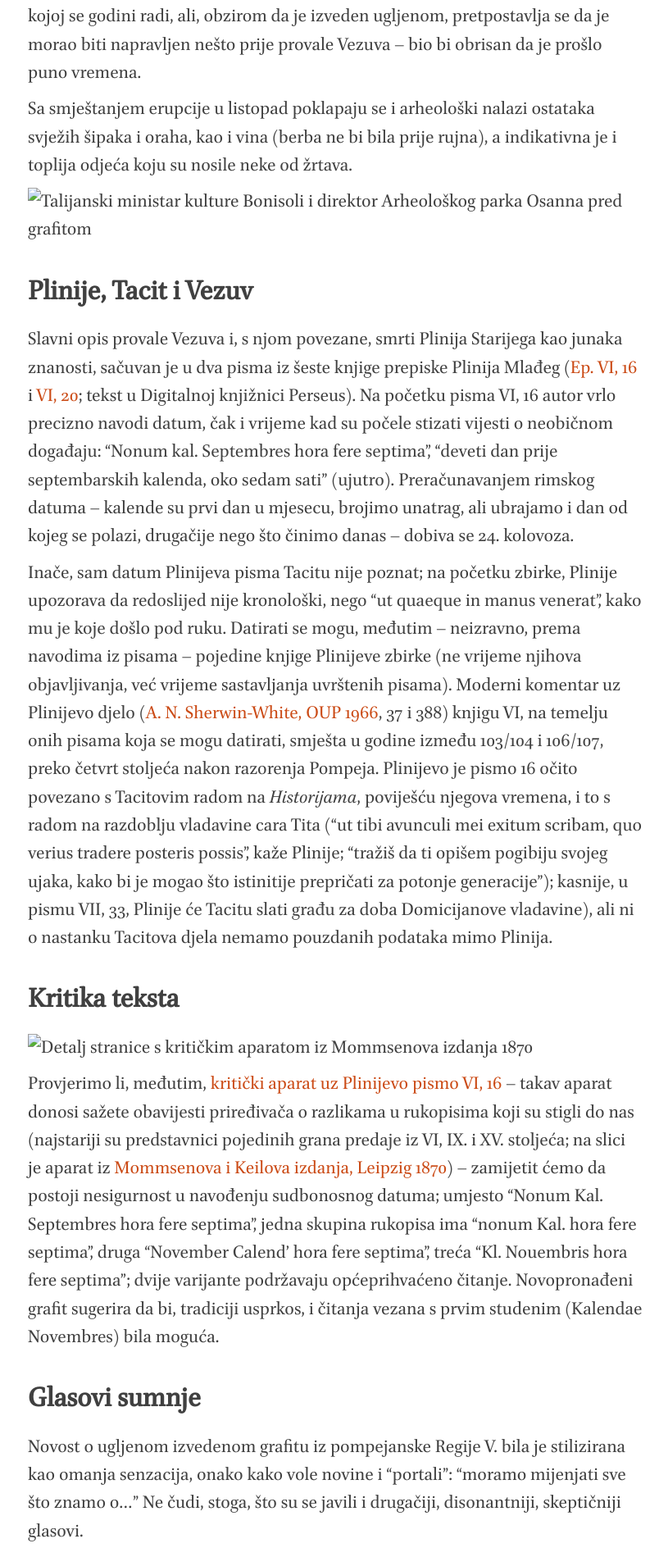
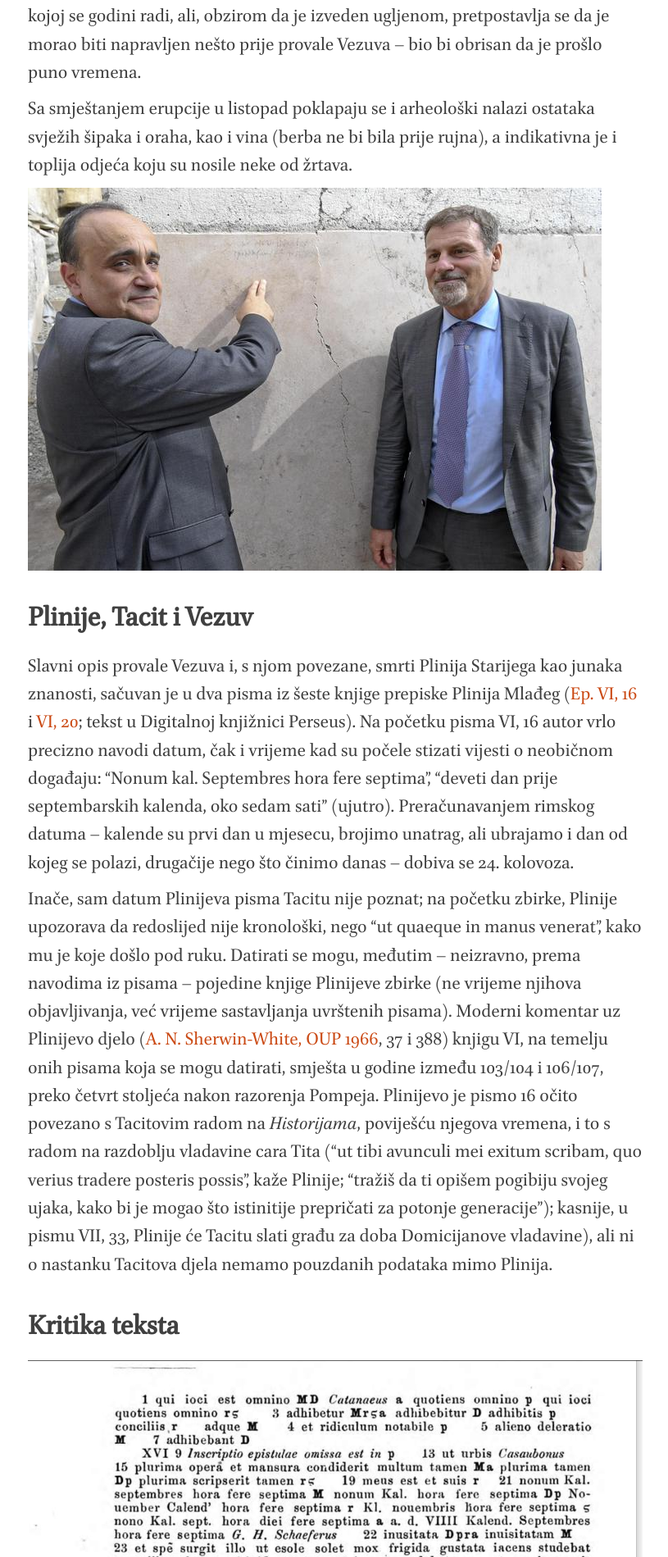
Before and after one commit to nevenjovanovic/nevenjovanovic.github.io, a Jekyll site: the page built from _posts/2018-11-17-pompeji-datum.markdown, in a window 1280 px wide. Shown: the part 1075-2974 px from the top of the page at 82% size, without its empty margins (231-1046 px from the left). Built offline with Jekyll 4.4.1, drawn with Linux system fonts in a browser that asks for light colours; nearby versions of some CDN libraries.

Commit message:
Correct relative URLs of images

```diff
--- a/_posts/2018-11-17-pompeji-datum.markdown
+++ b/_posts/2018-11-17-pompeji-datum.markdown
@@ -17,7 +17,7 @@ Massimo Osanna, direktor Arheološkog parka Pompeji, objavio je [na Instagramu](
 
 Sa smještanjem erupcije u listopad poklapaju se i arheološki nalazi ostataka svježih šipaka i oraha, kao i vina (berba ne bi bila prije rujna), a indikativna je i toplija odjeća koju su nosile neke od žrtava.
 
-![Talijanski ministar kulture Bonisoli i direktor Arheološkog parka Osanna pred grafitom](img/ministaridirektor.jpg)
+![Talijanski ministar kulture Bonisoli i direktor Arheološkog parka Osanna pred grafitom](/img/ministaridirektor.jpg "Bonisoli i Osanna pred grafitom")
 
 # Plinije, Tacit i Vezuv
 
@@ -27,7 +27,7 @@ Inače, sam datum Plinijeva pisma Tacitu nije poznat; na početku zbirke, Plinij
 
 # Kritika teksta
 
-![Detalj stranice s kritičkim aparatom iz Mommsenova izdanja 1870](img/pliny-apparatus-detail.png)
+![Detalj stranice s kritičkim aparatom iz Mommsenova izdanja 1870](/img/pliny-apparatus-detail.png "Detalj iz Mommsen-Keilova aparata uz Plinijeva pisma")
 
 Provjerimo li, međutim, [kritički aparat uz Plinijevo pismo VI, 16](https://reader.digitale-sammlungen.de/de/fs1/object/display/bsb10996178_00210.html?zoom=1.55) – takav aparat donosi sažete obavijesti priređivača o razlikama u rukopisima koji su stigli do nas (najstariji su predstavnici pojedinih grana predaje iz VI, IX. i XV. stoljeća; na slici je aparat iz [Mommsenova i Keilova izdanja, Leipzig 1870](http://mdz-nbn-resolving.de/urn:nbn:de:bvb:12-bsb10996178-2)) – zamijetit ćemo da postoji nesigurnost u navođenju sudbonosnog datuma; umjesto "Nonum Kal. Septembres hora fere septima", jedna skupina rukopisa ima "nonum Kal. hora fere septima", druga "November Calend' hora fere septima", treća "Kl. Nouembris hora fere septima"; dvije varijante podržavaju općeprihvaćeno čitanje. Novopronađeni grafit sugerira da bi, tradiciji usprkos, i čitanja vezana s prvim studenim (Kalendae Novembres) bila moguća.
 
```
